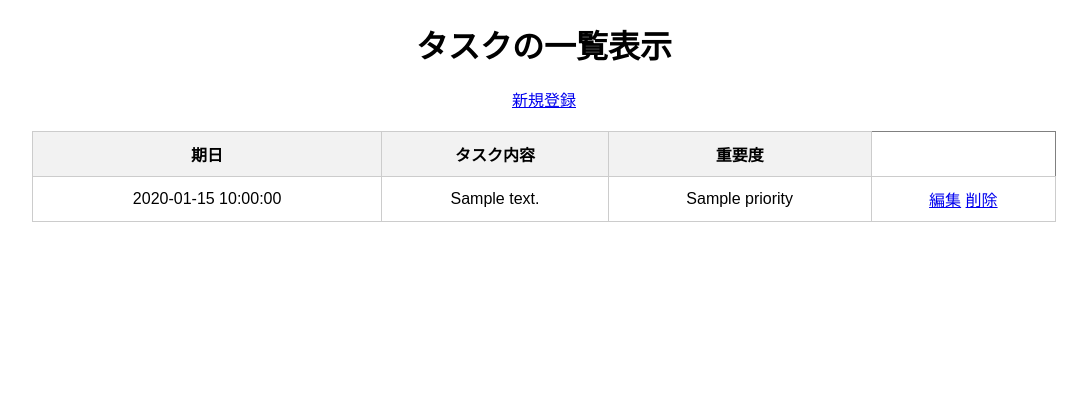
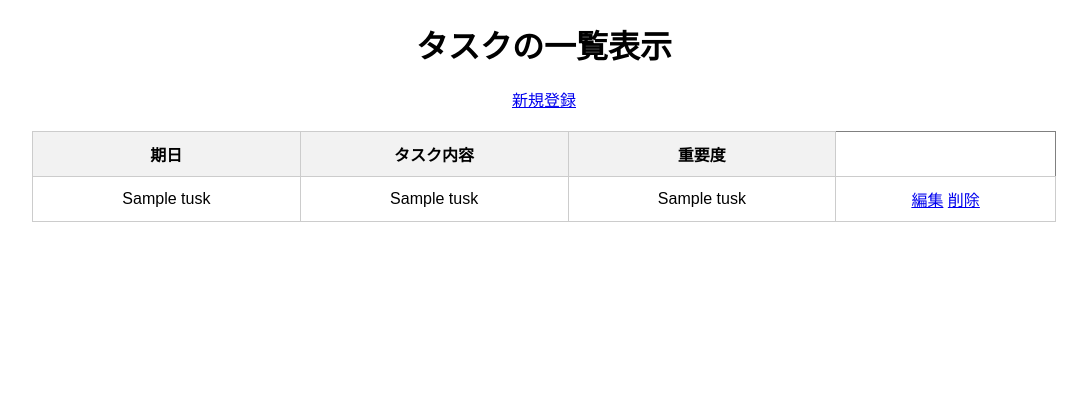
Before and after one commit to to-bi-eng/memo_app_1, a Flask app: template templates/index.html in a window 1280 px wide. Shown: the top 420 px of the page, without its empty margins (96-1183 px from the left). Run offline with Flask 3, Linux system fonts and the light colour scheme; the template is opened without the code that fills it: most values are stand-ins (such as "Sample title", 1, 10 or a date in 2020); some libraries are stand-ins or nearby versions.

Commit message:
fix:データベースの変更

```diff
--- a/app.py
+++ b/app.py
@@ -1,71 +1,82 @@
-from flask import Flask
-from flask import render_template,g,redirect,request
-import sqlite3
-DATABASE="flasktusk.db"
+from flask import Flask, g, render_template, redirect, request
+import psycopg2
+from dotenv import load_dotenv
+import os
+from datetime import datetime
+
+load_dotenv()
 
 app = Flask(__name__)
 
 @app.route("/")
 def top():
-    tusk_list = get_db().execute("select id,deadline,body,priority from tusk").fetchall()
-    return render_template('index.html',tusk_list=tusk_list)
-
+    db, cursor = get_db()
+    cursor.execute("SELECT id, deadline, body, priority FROM tusk")
+    tusk_list = cursor.fetchall()
+    return render_template('index.html', tusk_list=tusk_list)
 
 @app.route("/regist", methods=['GET', 'POST'])
 def regist():
     if request.method == 'POST':
-        #画面からの登録情報の取得
         deadline = request.form.get('deadline')
         body = request.form.get('body')
         priority = request.form.get('priority')
-        db = get_db()
-        db.execute("insert into tusk (deadline,body,priority) values(?,?,?)", [deadline,body,priority])
+
+        db, cursor = get_db()
+        cursor.execute(
+            "INSERT INTO tusk (deadline, body, priority) VALUES (%s, %s, %s)",
+            (deadline, body, priority)
+        )
         db.commit()
         return redirect('/')
-
     return render_template('regist.html')
 
-
-@app.route("/<id>/edit",methods = ['GET', 'POST'])
+@app.route("/<id>/edit", methods=['GET', 'POST'])
 def edit(id):
+    db, cursor = get_db()
     if request.method == 'POST':
         deadline = request.form.get('deadline')
         body = request.form.get('body')
         priority = request.form.get('priority')
-        db = get_db()
-        db.execute("update tusk set deadline=?, body=?, priority=? where id=?", [deadline,body,priority,id])
+        cursor.execute(
+            "UPDATE tusk SET deadline=%s, body=%s, priority=%s WHERE id=%s",
+            (deadline, body, priority, id)
+        )
         db.commit()
         return redirect('/')
 
-    post = get_db().execute(
-        "select id,deadline,body,priority from tusk where id=?",(id,)
-    ).fetchone()
+    # GETの場合は対象データを取得して画面に渡す
+    cursor.execute("SELECT id, deadline, body, priority FROM tusk WHERE id=%s", (id,))
+    post = cursor.fetchone()
     return render_template('edit.html', post=post)
 
-
-@app.route("/<id>/delete",methods = ['GET', 'POST'])
+@app.route("/<id>/delete", methods=['GET', 'POST'])
 def delete(id):
+    db, cursor = get_db()
     if request.method == 'POST':
-        db = get_db()
-        db.execute("delete from tusk where id=?", (id,))
+        cursor.execute("DELETE FROM tusk WHERE id=%s", (id,))
         db.commit()
         return redirect('/')
 
-    post = get_db().execute(
-        "select id,deadline,body,priority from tusk where id=?",(id,)
-    ).fetchone()
+    cursor.execute("SELECT id, deadline, body, priority FROM tusk WHERE id=%s", (id,))
+    post = cursor.fetchone()
     return render_template('delete.html', post=post)
 
+def connect_db():
+    conn = psycopg2.connect(
+        host=os.getenv("HOST"),
+        port=os.getenv("PORT"),
+        dbname=os.getenv("DBNAME"),
+        user=os.getenv("USER"),
+        password=os.getenv("PASSWORD")
+    )
+    return conn
 
-#database
-def connect_db(): #データベースに繋げる
-    rv = sqlite3.connect(DATABASE)
-    rv.row_factory = sqlite3.Row
-    return rv
-def get_db(): #データベースを取得する
-    if not hasattr(g,'sqlite_db'):
-        g.sqlite_db = connect_db()
-    return g.sqlite_db
+def get_db():
+    if 'db' not in g:
+        g.db = connect_db()
+        g.cursor = g.db.cursor()
+    return g.db, g.cursor
 
 if __name__ == "__main__":
     app.run(debug=True)
--- a/templates/index.html
+++ b/templates/index.html
@@ -15,12 +15,12 @@
             </tr>
             {% for tusk in tusk_list %}
                 <tr>
-                    <td>{{tusk.deadline}}</td>
-                    <td>{{tusk.body}}</td>
-                    <td>{{tusk.priority}}</td>
+                    <td>{{ tusk[1] }}</td>  {# deadline #}
+                    <td>{{ tusk[2] }}</td>  {# body #}
+                    <td>{{ tusk[3] }}</td>  {# priority #}
                     <td>
-                        <a href="/{{tusk.id}}/edit" role="button">編集</a>
-                        <a href="/{{tusk.id}}/delete" role="button">削除</a>
+                    <a href="/{{ tusk[0] }}/edit" role="button">編集</a>
+                    <a href="/{{ tusk[0] }}/delete" role="button">削除</a>
                     </td>
                 </tr>
             {% endfor %}
--- a/templates/regist.html
+++ b/templates/regist.html
@@ -5,12 +5,12 @@
     <table border="1">
         <tr>
             <th>期日</th>
-            <th>タスク内容</th>
+            <th>タスクの内容</th>
             <th>重要度</th>
         </tr>
         <tr>
             <td>
-                <input type="text" name="deadline">
+                <input type="date" name="deadline">
             </td>
             <td>
                 <input type="text" name="body">
```
Also changed, not shown: templates/edit.html (+7 -3 lines).
